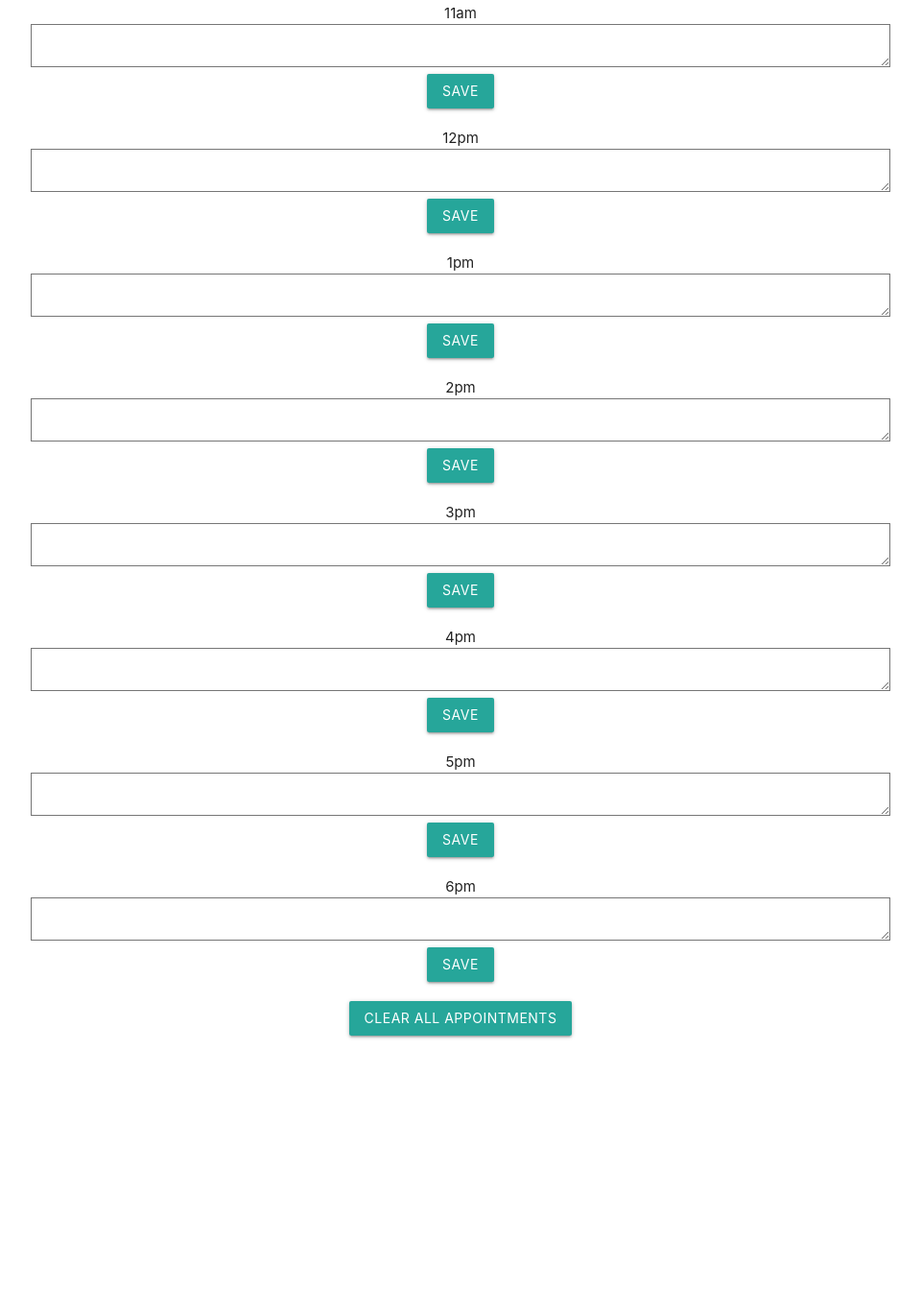
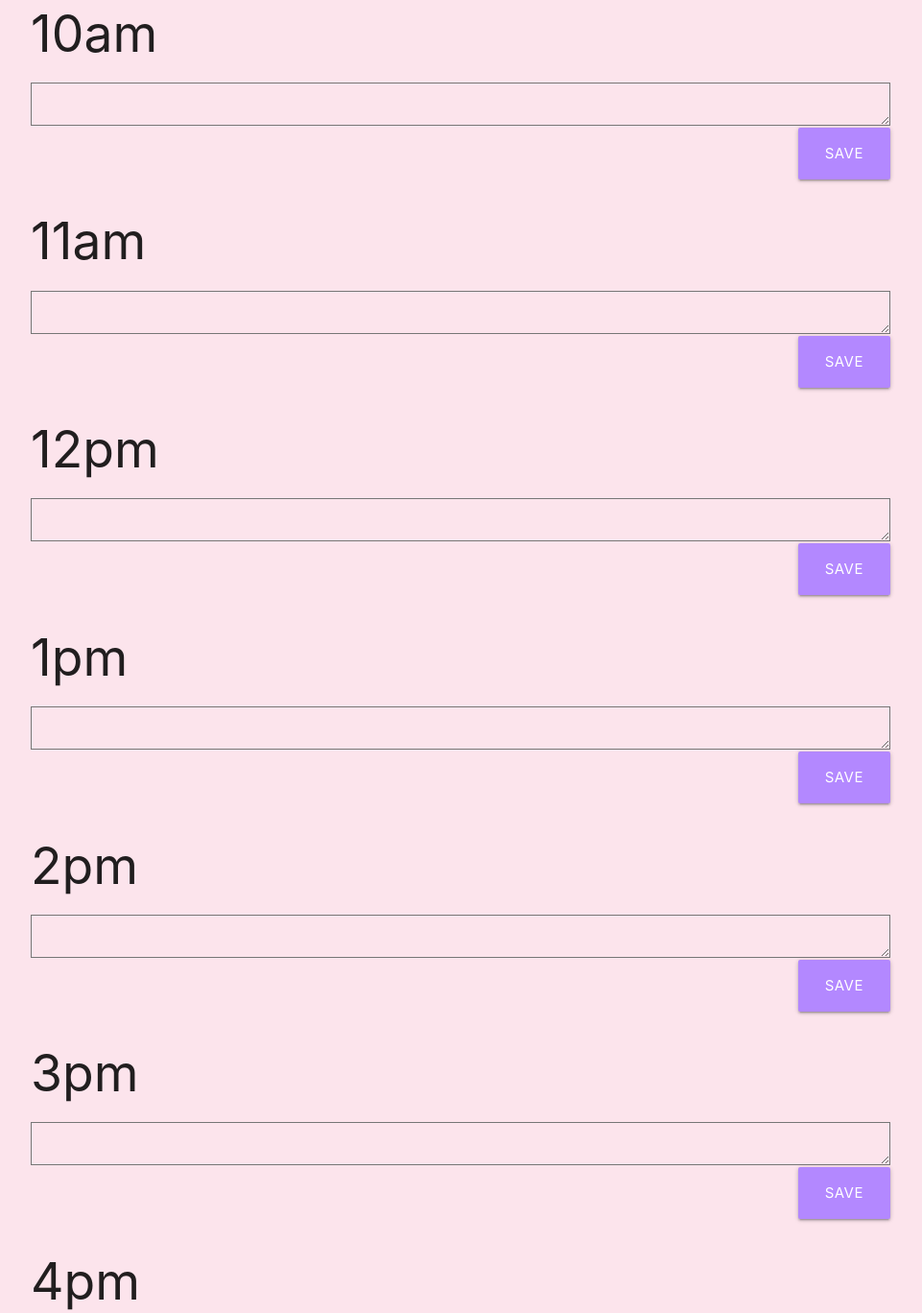
Before and after one commit to jcquper/agenda, a plain HTML site: page index.html in a window 1280 px wide. Shown: the part 431-1799 px from the top of the page at 96% size, without its empty margins (160-1121 px from the left). Before the commit the page ends 1530 px from the top, so only its background shows below. Drawn offline with nearby package versions, Linux system fonts and the light colour scheme.

Commit message:
Styling done but I broke the buttons?!?!?!??!?

```diff
--- a/index.html
+++ b/index.html
@@ -25,76 +25,76 @@
     <div class="container">
       <div id="9" class="row time-block past">
         <div class="col-md-1 hour">
-          9am
+          <h2>9am</h2>
         </div>
         <textarea class="col-md-10 description nine"></textarea>
-        <button class="btn saveBtn col-md-1">Save</button>
+        <button class="btn-large saveBtn col-md-1 right deep-purple accent-1">Save</button>
       </div>
       <div id="10" class="row time-block past">
         <div class="col-md-1 hour">
-          10am
+          <h2>10am</h2>
         </div>
         <textarea class="col-md-10 description nine"></textarea>
-        <button class="btn saveBtn col-md-1">Save</button>
+        <button class="btn-large saveBtn col-md-1 right deep-purple accent-1">Save</button>
       </div>
       <div id="11" class="row time-block past">
         <div class="col-md-1 hour">
-          11am
+          <h2>11am</h2>
         </div>
         <textarea class="col-md-10 description nine"></textarea>
-        <button class="btn saveBtn col-md-1">Save</button>
+        <button class="btn-large saveBtn col-md-1 right deep-purple accent-1">Save</button>
       </div>
       <div id="12" class="row time-block past">
         <div class="col-md-1 hour">
-          12pm
+          <h2>12pm</h2>
         </div>
         <textarea class="col-md-10 description nine"></textarea>
-        <button class="btn saveBtn col-md-1">Save</button>
+        <button class="btn-large saveBtn col-md-1 right deep-purple accent-1">Save</button>
       </div>
       <div id="13" class="row time-block past">
         <div class="col-md-1 hour">
-          1pm
+          <h2>1pm</h2>
         </div>
         <textarea class="col-md-10 description nine"></textarea>
-        <button class="btn saveBtn col-md-1">Save</button>
+        <button class="btn-large saveBtn col-md-1 right deep-purple accent-1">Save</button>
       </div>
       <div id="14" class="row time-block past">
         <div class="col-md-1 hour">
-          2pm
+          <h2>2pm</h2>
         </div>
         <textarea class="col-md-10 description nine"></textarea>
-        <button class="btn saveBtn col-md-1">Save</button>
+        <button class="btn-large saveBtn col-md-1 right deep-purple accent-1">Save</button>
       </div>
       <div id="15" class="row time-block past">
         <div class="col-md-1 hour">
-          3pm
+          <h2>3pm</h2>
         </div>
         <textarea class="col-md-10 description nine"></textarea>
-        <button class="btn saveBtn col-md-1">Save</button>
+        <button class="btn-large saveBtn col-md-1 right deep-purple accent-1">Save</button>
       </div>
       <div id="16" class="row time-block past">
         <div class="col-md-1 hour">
-          4pm
+          <h2>4pm</h2>
         </div>
         <textarea class="col-md-10 description nine"></textarea>
-        <button class="btn saveBtn col-md-1">Save</button>
+        <button class="btn-large saveBtn col-md-1 right deep-purple accent-1">Save</button>
       </div>
       <div id="15" class="row time-block past">
         <div class="col-md-1 hour">
-          5pm
+          <h2>5pm</h2>
         </div>
         <textarea class="col-md-10 description nine"></textarea>
-        <button class="btn saveBtn col-md-1">Save</button>
+        <button class="btn-large saveBtn col-md-1 right deep-purple accent-1">Save</button>
       </div>
       <div id="15" class="row time-block past">
         <div class="col-md-1 hour">
-          6pm
+          <h2>6pm</h2>
         </div>
         <textarea class="col-md-10 description nine"></textarea>
-        <button class="btn saveBtn col-md-1">Save</button>
+        <button class="btn-large saveBtn col-md-1 right deep-purple accent-1">Save</button>
       </div>
       <div id="16" class="row">
-        <button class="btn clearBtn col-md-6">Clear All Appointments</button>
+        <button class="btn-large clearBtn col-md-6 pink">Clear All Appointments</button>
       </div>
     </div>
 
--- a/java.js
+++ b/java.js
@@ -54,7 +54,12 @@ $(document).ready(function(){
     runCheckTime();
 
     function checkStorage () {
-
+        $(".time-block").children(".description").each(function() {
+            checkTime();
+            if (currentHour > 18){
+                localStorage.clear();
+                alert("Go home you capitalist dream boat, you're not getting paid enough for this.");
+                window.location.reload();
         } else {
 
         scheduledBlock = $(this).parent().attr("id");
--- a/style.css
+++ b/style.css
@@ -1,3 +1,5 @@
-.container{
-  text-align: center;
-}
+body {
+    font-size: 16px;
+    line-height: 1;
+    background-color: #fce4ec;
+  }
```
